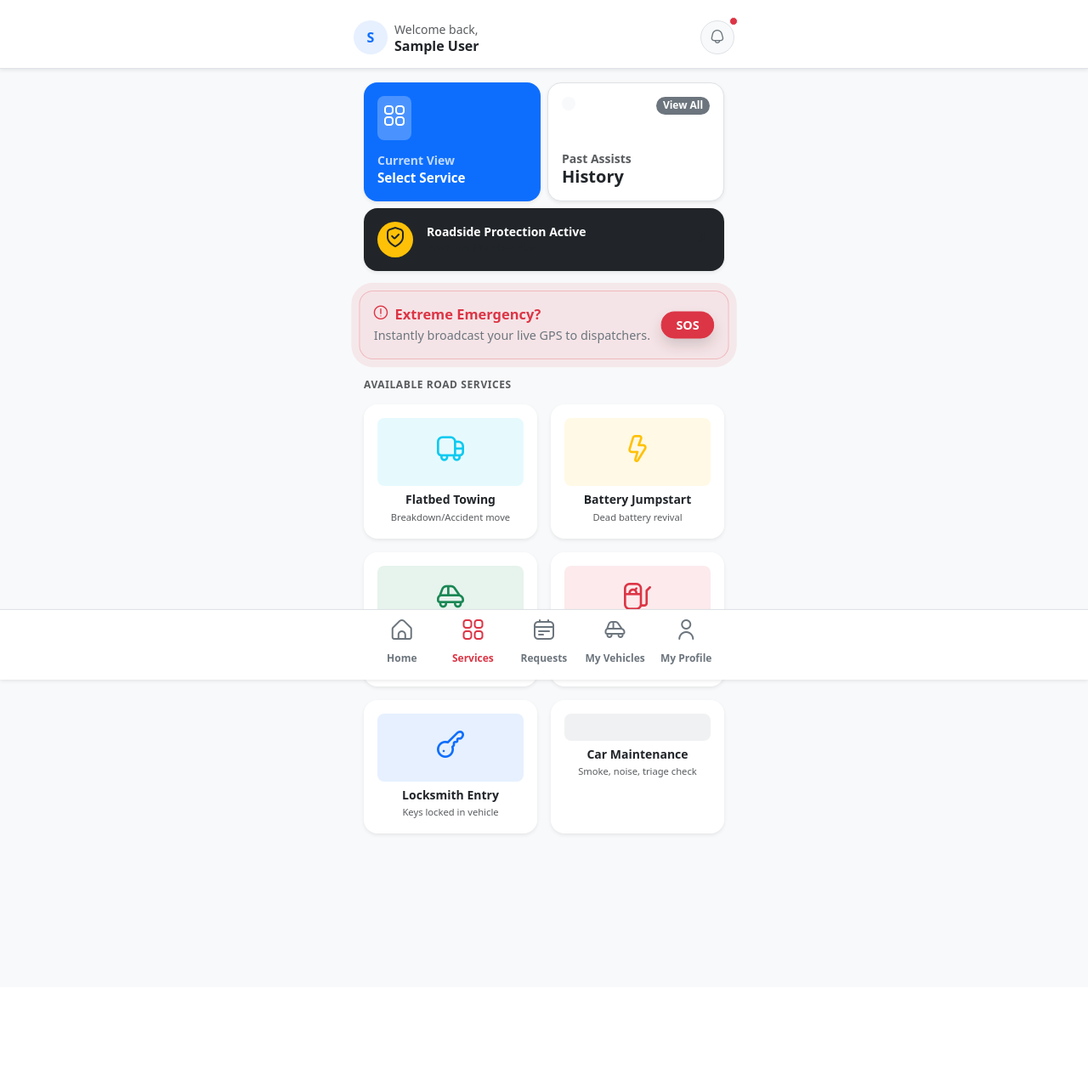
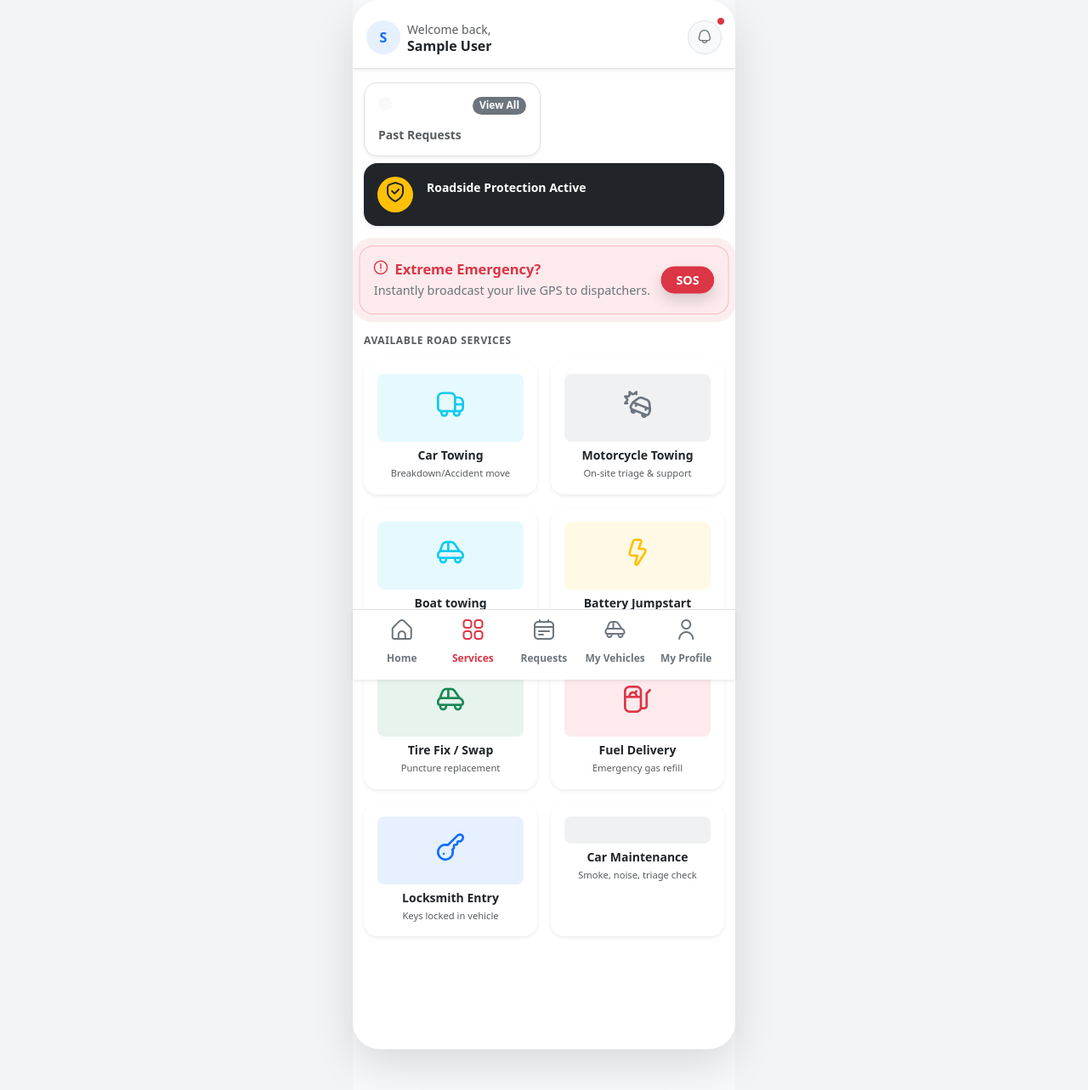
Before and after one commit to ianosebe/RoadAssistantSystem, a Django app: page /driver/services/ in a window 1280 px wide. Shown: the whole page at 85% size. Before the commit the page ends 984 px from the top, so only its background shows below. Run offline with Django 5.2, Linux system fonts and the light colour scheme; the visitor is signed in with stand-in values (Sample User, id 1); data that the repository does not hold is empty; some libraries are stand-ins or nearby versions.

Commit message:
mitchell

```diff
--- a/road_assist/core/models.py
+++ b/road_assist/core/models.py
@@ -30,10 +30,12 @@ class CustomUser(AbstractUser):
         ('admin', 'Admin'),
     )
     role = models.CharField(max_length=20, choices=ROLE_CHOICES)
-    phone_number = models.CharField(max_length=15, unique=True)
+    phone_number = models.CharField(max_length=15, unique=True, blank=False, null=False)
 
     # Custom 5-Character Alphanumeric ID
     account_id = models.CharField(max_length=5, unique=True, editable=False, blank=True, null=True)
+
+    REQUIRED_FIELDS = ['email', 'phone_number']
 
     # Driver specific
     vehicle_details = models.CharField(max_length=100, blank=True, null=True)
--- a/road_assist/core/templates/core/base.html
+++ b/road_assist/core/templates/core/base.html
@@ -34,6 +34,26 @@
     <style>
         .no-scrollbar::-webkit-scrollbar { display: none; }
         .no-scrollbar { -ms-overflow-style: none; scrollbar-width: none; }
+        .mobile-shell,
+        .bg-light.min-vh-100.pb-5 {
+            width: min(100%, 450px);
+            margin: 0 auto;
+            min-height: 100vh;
+            background: #f8fafc;
+            position: relative;
+        }
+        .mobile-card {
+            background: #ffffff;
+            border-radius: 32px;
+            box-shadow: 0 20px 50px rgba(0,0,0,.12);
+            overflow: hidden;
+        }
+        nav.mobile-nav.position-fixed.bottom-0 {
+            left: 50% !important;
+            transform: translateX(-50%) !important;
+            width: min(100%, 450px) !important;
+            max-width: 450px !important;
+        }
     </style>
 </head>
 <body
--- a/road_assist/core/templates/core/driver_help_center.html
+++ b/road_assist/core/templates/core/driver_help_center.html
@@ -19,9 +19,9 @@
     }
 </style>
 
-<div class="bg-light min-vh-100 pb-5">
-
-    <div class="bg-white px-3 pt-4 pb-3 shadow-sm border-bottom sticky-top" style="z-index: 1020;">
+<div class="mobile-shell bg-light pb-5">
+    <div class="mobile-card">
+        <div class="bg-white px-3 pt-4 pb-3 shadow-sm border-bottom sticky-top" style="z-index: 1020;">
         <div class="max-w-md d-flex align-items-center gap-3">
             <a href="{% url 'driver_settings' %}" class="text-dark text-decoration-none d-flex align-items-center">
                 <i class="fi fi-rr-arrow-small-left fs-2 mb-0"></i>
--- a/road_assist/core/templates/core/driver_license.html
+++ b/road_assist/core/templates/core/driver_license.html
@@ -27,9 +27,9 @@
     }
 </style>
 
-<div class="bg-light min-vh-100 pb-5">
-
-    <div class="bg-white px-3 pt-4 pb-3 shadow-sm border-bottom sticky-top" style="z-index: 1020;">
+<div class="mobile-shell bg-light pb-5">
+    <div class="mobile-card">
+        <div class="bg-white px-3 pt-4 pb-3 shadow-sm border-bottom sticky-top" style="z-index: 1020;">
         <div class="max-w-md d-flex align-items-center gap-3">
             <a href="{% url 'driver_settings' %}" class="text-dark text-decoration-none d-flex align-items-center">
                 <i class="fi fi-rr-arrow-small-left fs-2 mb-0"></i>
--- a/road_assist/core/templates/core/driver_password_security.html
+++ b/road_assist/core/templates/core/driver_password_security.html
@@ -14,9 +14,9 @@
     }
 </style>
 
-<div class="bg-light min-vh-100 pb-5">
-
-    <div class="bg-white px-3 pt-4 pb-3 shadow-sm border-bottom sticky-top" style="z-index: 1020;">
+<div class="mobile-shell bg-light pb-5">
+    <div class="mobile-card">
+        <div class="bg-white px-3 pt-4 pb-3 shadow-sm border-bottom sticky-top" style="z-index: 1020;">
         <div class="max-w-md d-flex align-items-center gap-3">
             <a href="{% url 'driver_settings' %}" class="text-dark text-decoration-none d-flex align-items-center">
                 <i class="fi fi-rr-arrow-small-left fs-2 mb-0"></i>
--- a/road_assist/core/templates/core/driver_personal_info.html
+++ b/road_assist/core/templates/core/driver_personal_info.html
@@ -14,9 +14,9 @@
     }
 </style>
 
-<div class="bg-light min-vh-100 pb-5">
-
-    <div class="bg-white px-3 pt-4 pb-3 shadow-sm border-bottom sticky-top" style="z-index: 1020;">
+<div class="mobile-shell bg-light pb-5">
+    <div class="mobile-card">
+        <div class="bg-white px-3 pt-4 pb-3 shadow-sm border-bottom sticky-top" style="z-index: 1020;">
         <div class="max-w-md d-flex align-items-center gap-3">
             <a href="{% url 'driver_settings' %}" class="text-dark text-decoration-none d-flex align-items-center">
                 <i class="fi fi-rr-arrow-small-left fs-2 mb-0"></i>
--- a/road_assist/core/templates/core/driver_privacy_policy.html
+++ b/road_assist/core/templates/core/driver_privacy_policy.html
@@ -10,9 +10,9 @@
     }
 </style>
 
-<div class="bg-light min-vh-100 pb-5">
-
-    <div class="bg-white px-3 pt-4 pb-3 shadow-sm border-bottom sticky-top" style="z-index: 1020;">
+<div class="mobile-shell bg-light pb-5">
+    <div class="mobile-card">
+        <div class="bg-white px-3 pt-4 pb-3 shadow-sm border-bottom sticky-top" style="z-index: 1020;">
         <div class="max-w-md d-flex align-items-center gap-3">
             <a href="{% url 'driver_settings' %}" class="text-dark text-decoration-none d-flex align-items-center">
                 <i class="fi fi-rr-arrow-small-left fs-2 mb-0"></i>
--- a/road_assist/core/templates/core/driver_services.html
+++ b/road_assist/core/templates/core/driver_services.html
@@ -19,9 +19,9 @@
     }
 </style>
 
-<div class="bg-light min-vh-100 pb-5">
-
-    <div class="bg-white px-3 pt-4 pb-3 shadow-sm border-bottom sticky-top" style="z-index: 1020;">
+<div class="mobile-shell bg-light pb-5">
+    <div class="mobile-card">
+        <div class="bg-white px-3 pt-4 pb-3 shadow-sm border-bottom sticky-top" style="z-index: 1020;">
         <div class="d-flex justify-content-between align-items-center max-w-md mx-auto">
             <div class="d-flex align-items-center gap-2">
                 <div class="bg-primary bg-opacity-10 text-primary rounded-circle d-flex align-items-center justify-content-center fw-bold" style="width: 40px; height: 40px;">
@@ -41,28 +41,15 @@
 
     <div class="container mt-3 max-w-md">
         <div class="row g-2">
-            <div class="col-6">
-                <div class="bg-primary text-white p-3 rounded-4 shadow-sm h-100 d-flex flex-column justify-content-between">
-                    <div class="d-flex justify-content-between align-items-start">
-                        <i class="fi fi-rr-apps fs-4 text-white bg-white bg-opacity-25 p-2 rounded-3"></i>
-                    </div>
-                    <div class="mt-3">
-                        <h2 class="small fw-semibold opacity-75 mb-0">Current View</h2>
-                        <p class="fw-bold mb-0" style="font-size: 0.95rem;">Select Service</p>
-                    </div>
-                </div>
-            </div>
-
-            <div class="col-6">
-                <a href="{% url 'driver_history' %}" class="text-decoration-none h-100 d-block">
+             <div class="col-6">
+                <a href="{% url 'driver_requests' %}" class="text-decoration-none h-100 d-block">
                     <div class="bg-white border text-dark p-3 rounded-4 shadow-sm h-100 d-flex flex-column justify-content-between">
                         <div class="d-flex justify-content-between align-items-start">
                             <i class="fi fi-rr-clock-rotate-left fs-4 text-secondary bg-light p-2 rounded-3"></i>
                             <span class="badge bg-secondary rounded-pill">View All</span>
                         </div>
                         <div class="mt-3">
-                            <h2 class="small text-muted fw-semibold mb-0">Past Assists</h2>
-                            <p class="h5 fw-bold text-dark mb-0">History</p>
+                            <h2 class="small text-muted fw-semibold mb-0">Past Requests</h2>
                         </div>
                     </div>
                 </a>
@@ -106,8 +93,26 @@
                     <div class="bg-info bg-opacity-10 text-info rounded-3 py-3 mx-auto mb-2 w-100">
                         <i class="fi fi-rr-truck-side fs-2"></i>
                     </div>
-                    <h5 class="fw-bold text-dark small mb-1">Flatbed Towing</h5>
+                    <h5 class="fw-bold text-dark small mb-1">Car Towing</h5>
                     <p class="text-muted extra-small mb-0" style="font-size: 0.7rem;">Breakdown/Accident move</p>
+                </div>
+            </div>
+            <div class="col-6">
+                <div class="card h-100 border-0 shadow-sm rounded-4 service-container p-3 text-center bg-white">
+                    <div class="bg-secondary bg-opacity-10 text-secondary rounded-3 py-3 mx-auto mb-2 w-100">
+                        <i class="fi fi-rr-car-crash fs-2"></i>
+                    </div>
+                    <h5 class="fw-bold text-dark small mb-1">Motorcycle Towing</h5>
+                    <p class="text-muted extra-small mb-0" style="font-size: 0.7rem;">On-site triage & support</p>
+                </div>
+            </div>
+            <div class="col-6">
+                <div class="card h-100 border-0 shadow-sm rounded-4 service-container p-3 text-center bg-white">
+                    <div class="bg-info bg-opacity-10 text-info rounded-3 py-3 mx-auto mb-2 w-100">
+                        <i class="fi fi-rr-car-side fs-2"></i>
+                    </div>
+                    <h5 class="fw-bold text-dark small mb-1">Boat towing</h5>
+                    <p class="text-muted extra-small mb-0" style="font-size: 0.7rem;">On-site triage & support</p>
                 </div>
             </div>
 
@@ -165,7 +170,7 @@
 
     <div style="height: 85px;"></div>
 
-    <nav class="position-fixed bottom-0 start-0 w-100 bg-white border-top shadow-sm pb-3 pt-2" style="z-index: 1050;">
+    <nav class="position-fixed bottom-0 start-0 w-100 mobile-nav bg-white border-top shadow-sm pb-3 pt-2" style="z-index: 1050;">
         <div class="d-flex justify-content-between align-items-center mx-auto px-3" style="max-width: 450px;">
 
             <a href="{% url 'driver_home' %}" class="text-decoration-none text-center text-secondary w-100 transition">
--- a/road_assist/core/views.py
+++ b/road_assist/core/views.py
@@ -37,6 +37,14 @@ def register_driver_view(request):
         password = request.POST.get('password')
         role = request.POST.get('role') # Automatically catches 'driver' from the hidden field
 
+        if not phone:
+            messages.error(request, 'Phone number is required.')
+            return redirect('register_driver')
+
+        if CustomUser.objects.filter(phone_number=phone).exists():
+            messages.error(request, 'This phone number is already registered.')
+            return redirect('register_driver')
+
         user = CustomUser.objects.create_user(username=phone, email=email, password=password, phone_number=phone, first_name=name, role=role)
         login(request, user)
         return redirect('driver_home')
@@ -50,6 +58,14 @@ def register_mechanic_view(request):
         email = request.POST.get('email')
         password = request.POST.get('password')
         role = request.POST.get('role') # Automatically catches 'mechanic' from the hidden field
+
+        if not phone:
+            messages.error(request, 'Phone number is required.')
+            return redirect('register_mechanic')
+
+        if CustomUser.objects.filter(phone_number=phone).exists():
+            messages.error(request, 'This phone number is already registered.')
+            return redirect('register_mechanic')
 
         user = CustomUser.objects.create_user(username=phone, email=email, password=password, phone_number=phone, first_name=name, role=role)
         login(request, user)
```
Also changed, not shown: road_assist/core/serializers.py (+7 -0 lines), road_assist/core/templates/core/driver_history.html (+5 -5 lines), road_assist/core/templates/core/driver_home.html (+55 -4 lines), road_assist/core/templates/core/driver_requests.html (+4 -4 lines), road_assist/core/templates/core/driver_settings.html (+5 -5 lines), road_assist/core/templates/core/driver_vehicles.html (+4 -4 lines).
